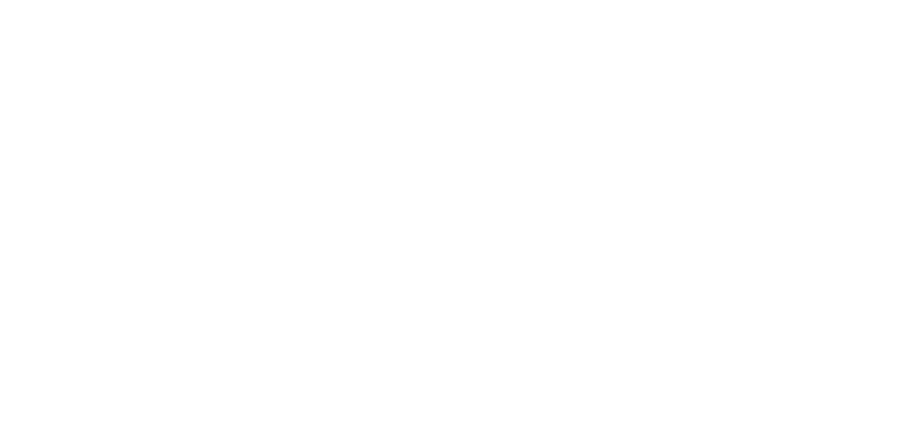
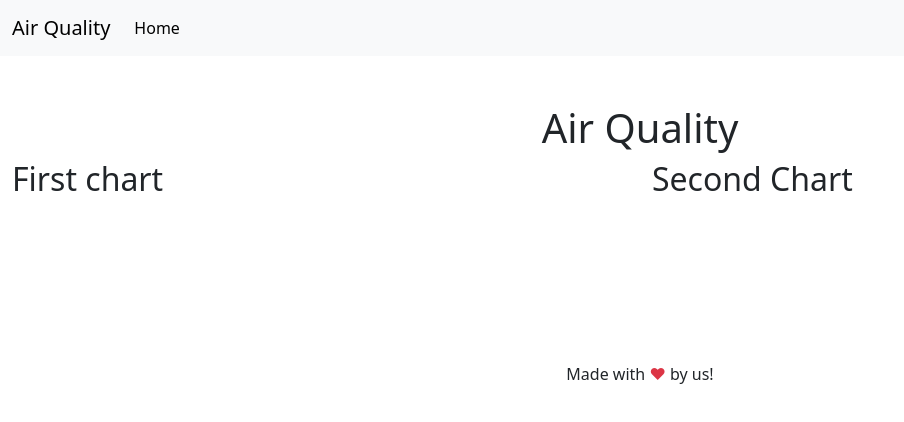
Before and after one commit to webtoma/javascript-dashboard, a plain HTML site: page index.html in a window 1280 px wide. Shown: the whole page, without its empty margins (0-904 px from the left). Drawn offline with nearby package versions, Linux system fonts and the light colour scheme.

Commit message:
adding html structure

```diff
--- a/index.html
+++ b/index.html
@@ -4,12 +4,59 @@
     <meta charset="UTF-8">
     <meta name="viewport" content="width=device-width, initial-scale=1.0">
     <title>Document</title>
-    <link rel="stylesheet" href="https://stackpath.bootstrapcdn.com/bootstrap/5.3.1/css/bootstrap.min.css">
+    <link rel="stylesheet" href="https://cdnjs.cloudflare.com/ajax/libs/bootstrap/5.3.2/css/bootstrap.min.css" integrity="sha512-b2QcS5SsA8tZodcDtGRELiGv5SaKSk1vDHDaQRda0htPYWZ6046lr3kJ5bAAQdpV2mmA/4v0wQF9MyU6/pDIAg==" crossorigin="anonymous" referrerpolicy="no-referrer" />
     <link rel="stylesheet" href="style.css">
 </head>
 <body>
+    <nav class="navbar navbar-expand-lg bg-body-tertiary">
+        <div class="container-fluid">
+          <a class="navbar-brand" href="#">Air Quality</a>
+          <button class="navbar-toggler" type="button" data-bs-toggle="collapse" data-bs-target="#navbarNav" aria-controls="navbarNav" aria-expanded="false" aria-label="Toggle navigation">
+            <span class="navbar-toggler-icon"></span>
+          </button>
+          <div class="collapse navbar-collapse" id="navbarNav">
+            <ul class="navbar-nav">
+              <li class="nav-item">
+                <a class="nav-link active" aria-current="page" href="#">Home</a>
+              </li>
+            </ul>
+          </div>
+        </div>
+    </nav>
+    <main>
+        <div class="container-fluid">
+            <div class="row">
+                <div class="col-md-12">
+                    <h1 class="text-center mt-5">Air Quality</h1>
+                </div>
+            </div>
+            <div class="row">
+                <div class="col-md-6">
+                    <h2>First chart</h2>
+                    <canvas id="myChart"></canvas>
+                </div>
+                <div class="col-md-6">
+                    <h2>Second Chart</h2>
+                    <canvas id="myChart2"></canvas>
+                </div>
+            </div>
+        </div>
+    </main>
+    <footer>
+        <div class="container">
+            <div class="row">
+                <div class="col-md-12 text-center">
+                    <p class="text-center">Made with <span class="text-danger">&hearts;</span> by us!</p>
+                </div>
+            </div>
+        </div>
+    </footer>
 
-    <script src="https://stackpath.bootstrapcdn.com/bootstrap/5.3.1/js/bootstrap.min.js"></script>
+
+
+      <script src="https://cdnjs.cloudflare.com/ajax/libs/bootstrap/5.3.2/js/bootstrap.min.js" integrity="sha512-WW8/jxkELe2CAiE4LvQfwm1rajOS8PHasCCx+knHG0gBHt8EXxS6T6tJRTGuDQVnluuAvMxWF4j8SNFDKceLFg==" crossorigin="anonymous" referrerpolicy="no-referrer"></script>
+      <script src="https://unpkg.com/axios/dist/axios.min.js"></script>
+    <script src="https://cdnjs.cloudflare.com/ajax/libs/Chart.js/3.5.1/chart.min.js"></script>
     <script src="main.js"></script>
 </body>
 </html>
```
